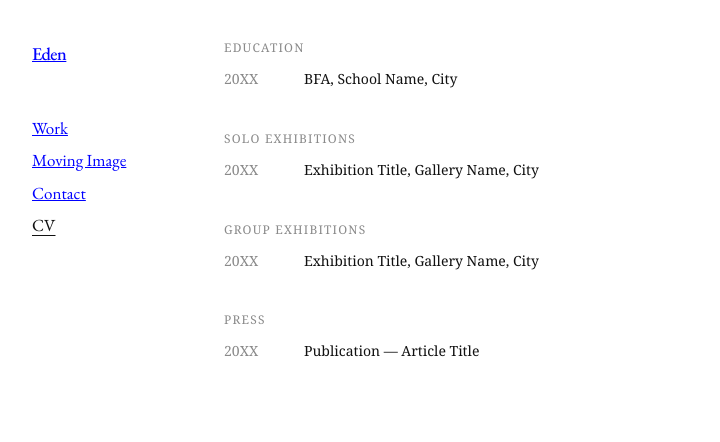
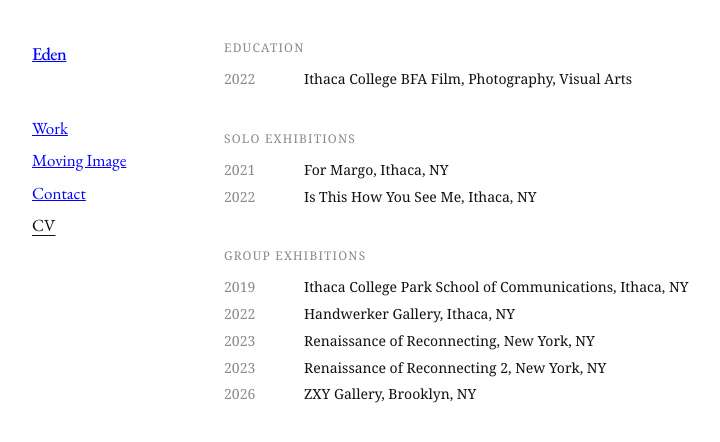
Before and after one commit to adamaslan/photosite1, a Next.js app: page /cv in a window 1280 px wide. Shown: the top 442 px of the page, without its empty margins (0-720 px from the left). Built offline with nearby package versions, Linux system fonts and the light colour scheme.

Commit message:
Add education and exhibitions to CV
Updated CV entries with actual education and exhibition details, and removed the placeholder entries.

```diff
--- a/content/cv.ts
+++ b/content/cv.ts
@@ -2,18 +2,25 @@
 export const cv: { heading: string; entries: { year: string; text: string }[] }[] = [
   {
     heading: "Education",
-    entries: [{ year: "20XX", text: "BFA, School Name, City" }],
+    entries: [
+      { year: "2022", text: "Ithaca College BFA Film, Photography, Visual Arts" },
+    ],
   },
   {
     heading: "Solo Exhibitions",
-    entries: [{ year: "20XX", text: "Exhibition Title, Gallery Name, City" }],
+    entries: [
+      { year: "2021", text: "For Margo, Ithaca, NY" },
+      { year: "2022", text: "Is This How You See Me, Ithaca, NY" },
+    ],
   },
   {
     heading: "Group Exhibitions",
-    entries: [{ year: "20XX", text: "Exhibition Title, Gallery Name, City" }],
-  },
-  {
-    heading: "Press",
-    entries: [{ year: "20XX", text: "Publication — Article Title" }],
+    entries: [
+      { year: "2019", text: "Ithaca College Park School of Communications, Ithaca, NY" },
+      { year: "2022", text: "Handwerker Gallery, Ithaca, NY" },
+      { year: "2023", text: "Renaissance of Reconnecting, New York, NY" },
+      { year: "2023", text: "Renaissance of Reconnecting 2, New York, NY" },
+      { year: "2026", text: "ZXY Gallery, Brooklyn, NY" },
+    ],
   },
 ];
```
